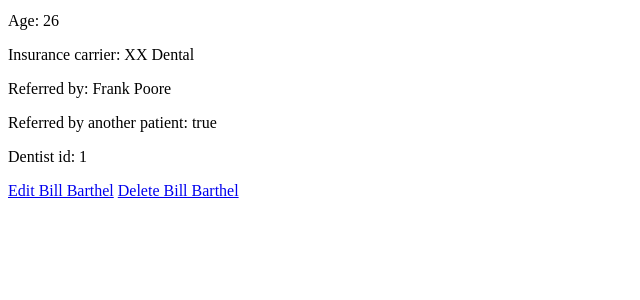
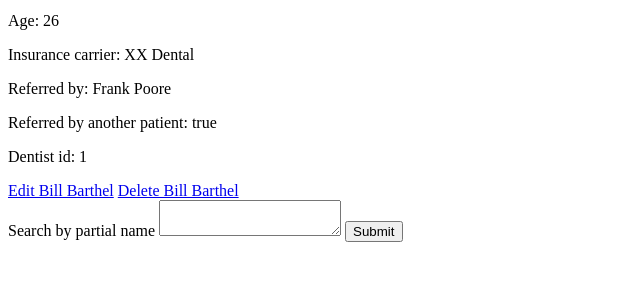
Before and after one commit to kg-byte/relational_rails_2, a Rails app: page /patients in a window 1280 px wide. Shown: the part 438-738 px from the top of the page, without its empty margins (0-640 px from the left). Run offline with Rails 7, Linux system fonts and the light colour scheme; data comes from the database, SQL or seed files in the repository.

Commit message:
complete 3 extension user stories

```diff
--- a/app/controllers/dentists_controller.rb
+++ b/app/controllers/dentists_controller.rb
@@ -2,6 +2,9 @@ class DentistsController < ApplicationController
   def index
     if params[:order] == "patients_number"
       @dentists = Dentist.order_by_patients
+
+    elsif params[:search_by_full_name] != nil
+      @dentists = Dentist.search_by_full_name(params[:search_by_full_name])
     else
       @dentists = Dentist.order_by_created_at
     end
--- a/app/controllers/patients_controller.rb
+++ b/app/controllers/patients_controller.rb
@@ -1,7 +1,11 @@
 class PatientsController < ApplicationController
 
 	def index
-		@patients = Patient.referral_only
+    if params[:search_by_partial_name] != nil
+      @patients = Patient.search_by_partial_name(params[:search_by_partial_name])
+    else
+		  @patients = Patient.referral_only
+    end
 	end
 
 	def show
--- a/app/models/dentist.rb
+++ b/app/models/dentist.rb
@@ -13,6 +13,11 @@ class Dentist  < ApplicationRecord
       LEFT OUTER JOIN
       (select dentist_id, count(*) as patient_count from patients group by dentist_id)as tmp_count on(id = dentist_id)
       ORDER BY COALESCE(patient_count,0) desc;")
+  end
+
+
+  def self.search_by_full_name(input)
+    self.where('lower(name) = ?', input.downcase)
   end
 
   def nice_date
--- a/app/models/patient.rb
+++ b/app/models/patient.rb
@@ -6,4 +6,8 @@ class Patient  < ApplicationRecord
   def self.referral_only
     @patients = self.where("referred_by_another_patient = true")
   end
+
+  def self.search_by_partial_name(input)
+    where('lower(name) like ?', "%#{input.downcase}%")
+  end
 end
--- a/app/views/dentists/index.html.erb
+++ b/app/views/dentists/index.html.erb
@@ -7,3 +7,9 @@
 <% end %>
 <%= link_to "New Dentist","/dentists/new" %>
 <%= link_to "Show Dentists by Number of Patients","/dentists?order=patients_number" %>
+
+<%= form_with url: "/dentists", method: :get, local:true do |f|%>
+    <%= f.label :search_by_full_name%>
+    <%= f.text_area :search_by_full_name%>
+    <%= f.submit "Submit" %>
+<% end %>
--- a/app/views/patients/index.html.erb
+++ b/app/views/patients/index.html.erb
@@ -11,3 +11,9 @@
     <%= link_to "Edit #{patient.name}","/patients/#{patient.id}/edit" %>
     <%= link_to "Delete #{patient.name}","/patients/#{patient.id}", method: :delete %>
 <% end %>
+
+<%= form_with url: "/patients", method: :get, local:true do |f|%>
+    <%= f.label :search_by_partial_name%>
+    <%= f.text_area :search_by_partial_name%>
+    <%= f.submit "Submit" %>
+<% end %>
```
Also changed, not shown: spec/features/dentists/index_spec.rb (+13 -0 lines), spec/features/patients/edit_spec.rb (+0 -1 lines), spec/features/patients/index_spec.rb (+9 -0 lines), spec/models/dentist_spec.rb (+5 -0 lines), spec/models/patient_spec.rb (+4 -0 lines).
